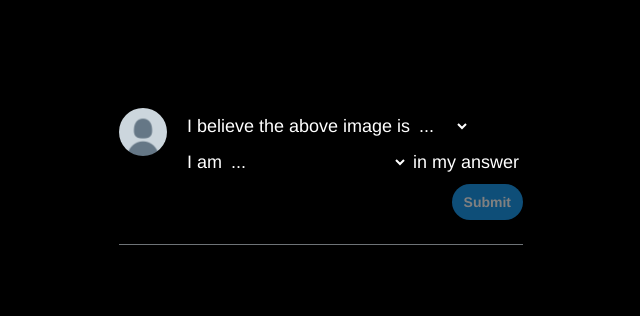
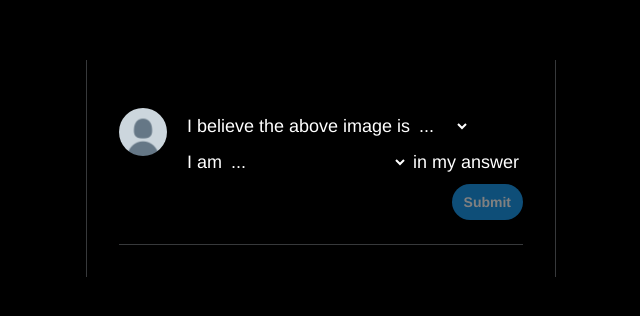
Before and after one commit to tippinsh/research-project-client, a React (Vite) app: page /survey in a window 1280 px wide. Shown: the part 232-548 px from the top of the page, without its empty margins (319-959 px from the left). Built offline with nearby package versions, Linux system fonts and the light colour scheme; no server answers.

Commit message:
feat: Changing tweet UI

```diff
--- a/src/components/Answer.jsx
+++ b/src/components/Answer.jsx
@@ -211,7 +211,7 @@ export default function Answer() {
               </div>
             </div>
           </div>
-          <div className="w-full border-t border-grayedout mt-4"></div>
+          <div className="w-full border-t border-grayedout mt-4 border-opacity-50"></div>
         </div>
       </div>
     </div>
--- a/src/components/ResearchInformation.jsx
+++ b/src/components/ResearchInformation.jsx
@@ -11,8 +11,8 @@ function ResearchInformation() {
   };
 
   return (
-    <div className="w-full px-4 pt-16">
-      <div className="mx-auto w-full max-w-md rounded-2xl p-2">
+    <div className="w-full px-4 pt-16 ">
+      <div className="mx-auto w-full max-w-md p-2">
         <Disclosure>
           {({ open }) => (
             <>
--- a/src/components/Tweet.jsx
+++ b/src/components/Tweet.jsx
@@ -57,7 +57,7 @@ export default function Tweet(props) {
         3.17 PM · Mar 24, 2024 · <span className="text-white">563.5K</span>{" "}
         Views
       </p>
-      <div className="w-full border-t border-grayedout mt-3"></div>
+      <div className="w-full border-t border-grayedout mt-3 border-opacity-50"></div>
       <div className="w-full">
         <div className="flex text-grayedout mt-3 justify-between">
           <div className="flex items-center justify-center">
@@ -77,7 +77,7 @@ export default function Tweet(props) {
             <p className="text-sm">314</p>
           </div>
         </div>
-        <div className="w-full border-t border-grayedout mt-4"></div>
+        <div className="w-full border-t border-grayedout mt-4 border-opacity-50"></div>
       </div>
     </div>
   );
--- a/src/pages/Survey.jsx
+++ b/src/pages/Survey.jsx
@@ -3,7 +3,7 @@ import Answer from "../components/Answer";
 function SurveyPage() {
   return (
     <div className="flex items-center justify-center min-h-screen bg-black text-white">
-      <div className="p-6 m-3 space-y-10 shadow-2xl rounded-3xl md:p-10">
+      <div className="shadow-2xl md:p-8 border-x border-grayedout border-opacity-50">
         <Answer />
       </div>
     </div>
--- a/tailwind.config.js
+++ b/tailwind.config.js
@@ -9,6 +9,7 @@ export default {
         grayedout: "#6E7377",
         offwhite: "#E7E9EA",
         buttonwhite: "#EFF3F4",
+        outline: "#6E7377",
       },
       fontFamily: {
         sans: ["Helvetica", "Arial", "sans-serif"],
```
